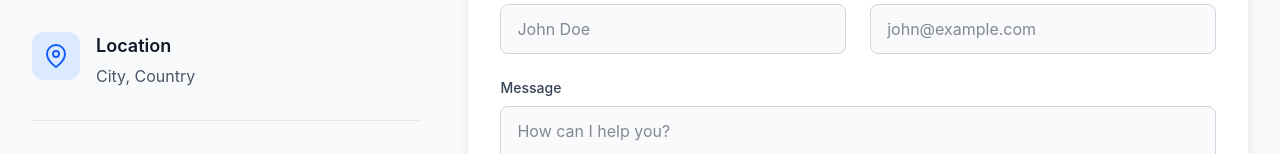
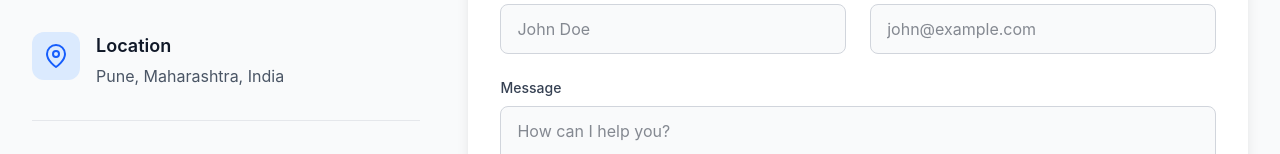
Before and after one commit to rutvikghonge/my-portfolio, a React (Vite) app: page / in a window 1280 px wide. Shown: the part 3342-3496 px from the top of the page. Built offline with nearby package versions, Linux system fonts and the light colour scheme.

Commit message:
Update address

```diff
--- a/src/sections/ContactSection.jsx
+++ b/src/sections/ContactSection.jsx
@@ -90,7 +90,7 @@ const ContactSection = () => {
                             </div>
                             <div>
                                 <h3 className="text-lg font-semibold text-gray-900 dark:text-white">Location</h3>
-                                <p className="text-gray-600 dark:text-gray-400 mt-1">City, Country</p>
+                                <p className="text-gray-600 dark:text-gray-400 mt-1">Pune, Maharashtra, India</p>
                             </div>
                         </div>
 
```
